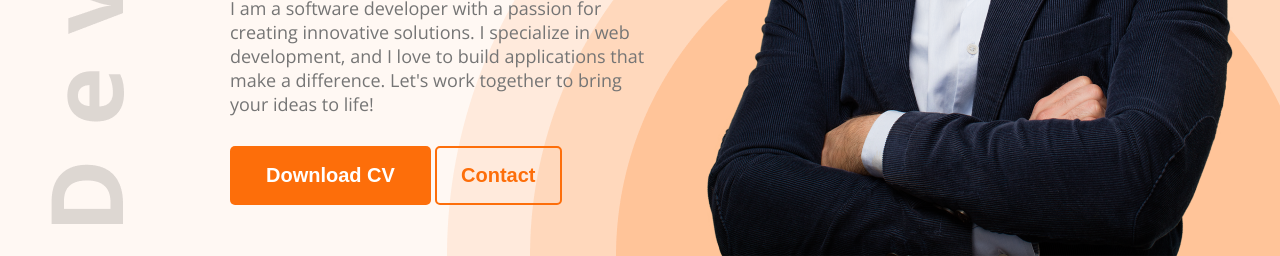
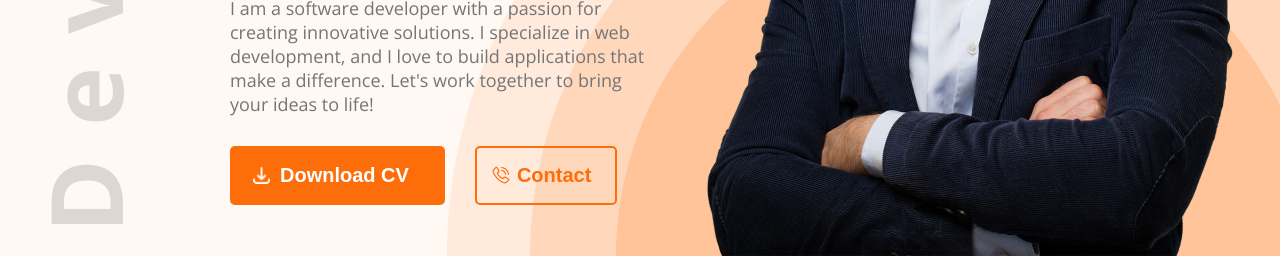
Before and after one commit to MarufaSultana2005/developer-portfolio, a plain HTML site: page index.html in a window 1280 px wide. Shown: the part 571-827 px from the top of the page. Drawn offline with nearby package versions, Linux system fonts and the light colour scheme.

Commit message:
fourth commit

```diff
--- a/index.html
+++ b/index.html
@@ -25,8 +25,10 @@
                 <p class="banner_description">
                     I am a software developer with a passion for creating innovative solutions. I specialize in web development, and I love to build applications that make a difference. Let's work together to bring your ideas to life!
                 </p>
-                <button class="button_one">Download CV</button>
+                <div class="banner_buttons">
+                <button class="button_one download">Download CV</button>
                 <button class="button_two">Contact</button>
+                </div>
             </div>
             <img src="images/hardy.png" alt="Mary Hardy" class="banner_image">
         </div>
--- a/styles/index.css
+++ b/styles/index.css
@@ -23,12 +23,16 @@
     --button_text_color: #FFFFFF;
 }
 
+/* Header styles */
+
 .header {
     background-image: url(../images/developer.png), url(../images/header_bg.png);
     background-repeat: no-repeat;
     background-position: center right calc(96%), bottom right;
     background-color: #FFF8F3;
 }
+
+/* Body styles */
 
 body {
     font-family: "Open Sans", sans-serif;
@@ -76,7 +80,6 @@ nav ul li a {
     display: flex;
     justify-content: space-between;
     margin-left: 230px;
-
 }
 
 .banner_content {
@@ -112,6 +115,8 @@ nav ul li a {
     margin-right: 38px;
 }
 
+/* Banner button styles */
+
 .button_one {
     background-color: var(--button_color);
     color: var(--button_text_color);
@@ -123,6 +128,15 @@ nav ul li a {
     border-radius: 5px;
 }
 
+.download {
+    background-image: url(../images/icons/downloads.png);
+    color: var(--white_color);
+    background-repeat: no-repeat;
+    background-position: 23px center;
+    background-size: 17px;
+    padding-left: 50px;
+}
+
 .button_two {
     background-color: transparent;
     color: var(--orange_color);
@@ -132,4 +146,14 @@ nav ul li a {
     font-weight: bold;
     cursor: pointer;
     border-radius: 5px;
+    background-image: url(../images/icons/phone-call.png);
+    background-repeat: no-repeat;
+    background-position: 15px center;
+    background-size: 18px;
+    padding-left: 40px;
 }
+
+.banner_buttons {
+    display: flex;
+    gap: 30px;
+}
```
Also changed, not shown: images/icons/downloads.png (added), images/icons/phone-call.png (added).
